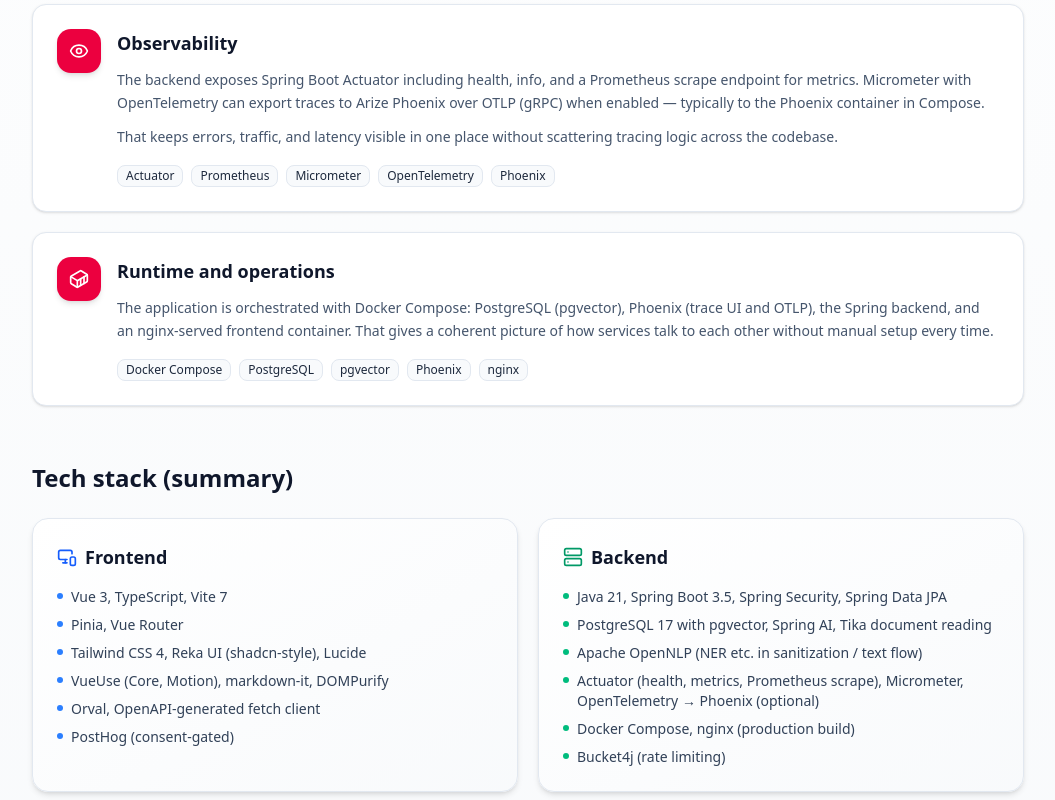
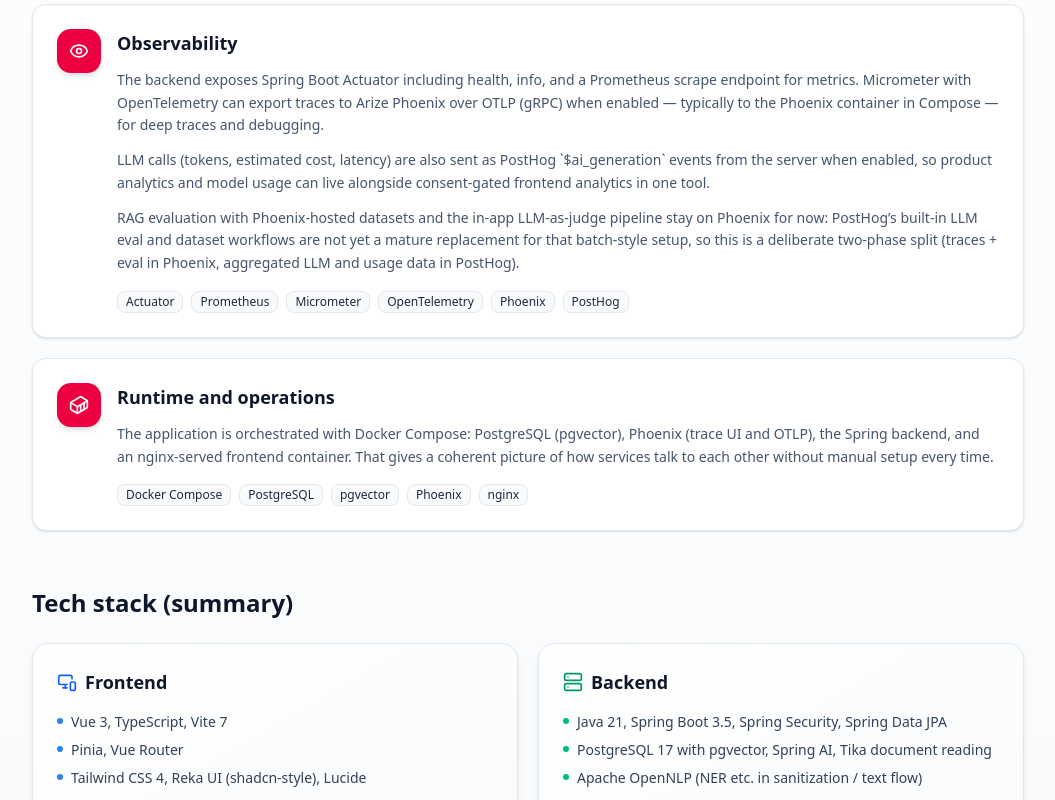
Before and after one commit to kdm-kev-NTNU/AboutMe, a Vue app in the folder frontend/homepage/: page /tech-stack in a window 1280 px wide. Shown: the part 2860-3660 px from the top of the page, without its empty margins (112-1167 px from the left). Built offline with nearby package versions, Linux system fonts and the light colour scheme; no server answers.

Commit message:
docs(frontend): explain PostHog vs Phoenix observability split in TechStackView

```diff
--- a/frontend/homepage/src/views/TechStackView.vue
+++ b/frontend/homepage/src/views/TechStackView.vue
@@ -188,7 +188,7 @@ const stackFront = computed(() =>
         'Tailwind CSS 4, Reka UI (shadcn-stil), Lucide',
         'VueUse (Core, Motion), markdown-it, DOMPurify',
         'Orval, OpenAPI-generert fetch-klient',
-        'PostHog (samtykkestyrt)',
+        'PostHog (analyse + LLM-observabilitet, samtykkestyrt på nettsiden)',
       ] as const)
     : ([
         'Vue 3, TypeScript, Vite 7',
@@ -196,7 +196,7 @@ const stackFront = computed(() =>
         'Tailwind CSS 4, Reka UI (shadcn-style), Lucide',
         'VueUse (Core, Motion), markdown-it, DOMPurify',
         'Orval, OpenAPI-generated fetch client',
-        'PostHog (consent-gated)',
+        'PostHog (analytics + LLM observability, consent-gated in the browser)',
       ] as const),
 )
 
@@ -206,7 +206,7 @@ const stackBack = computed(() =>
         'Java 21, Spring Boot 3.5, Spring Security, Spring Data JPA',
         'PostgreSQL 17 med pgvector, Spring AI, Tika-dokumentlesing',
         'Apache OpenNLP (NER m.m. i saniterings-/tekstflyt)',
-        'Actuator (helse, metrics, Prometheus-scrape), Micrometer, OpenTelemetry → Phoenix (valgfritt)',
+        'Actuator (helse, metrics, Prometheus-scrape), Micrometer, OTel → Phoenix (spor), PostHog (LLM-genereringer)',
         'Docker Compose, nginx (produksjonsbygg)',
         'Bucket4j (rate limiting)',
       ] as const)
@@ -214,7 +214,7 @@ const stackBack = computed(() =>
         'Java 21, Spring Boot 3.5, Spring Security, Spring Data JPA',
         'PostgreSQL 17 with pgvector, Spring AI, Tika document reading',
         'Apache OpenNLP (NER etc. in sanitization / text flow)',
-        'Actuator (health, metrics, Prometheus scrape), Micrometer, OpenTelemetry → Phoenix (optional)',
+        'Actuator (health, metrics, Prometheus scrape), Micrometer, OTel → Phoenix (traces), PostHog (LLM generations)',
         'Docker Compose, nginx (production build)',
         'Bucket4j (rate limiting)',
       ] as const),
@@ -318,12 +318,13 @@ const sections = computed<Section[]>(() => {
         id: 'observability',
         heading: 'Observabilitet',
         paragraphs: [
-          'Backend eksponerer Spring Boot Actuator med blant annet health, info og Prometheus-scrape for metrics. Micrometer med OpenTelemetry kan sende spor til Arize Phoenix over OTLP (gRPC) når eksport er slått på — typisk mot Phoenix-containeren i Compose.',
-          'Det gir ett grep om feil, trafikk og latens uten å spre sporingslogikk overalt i koden.',
+          'Backend eksponerer Spring Boot Actuator med blant annet health, info og Prometheus-scrape for metrics. Micrometer med OpenTelemetry kan sende spor til Arize Phoenix over OTLP (gRPC) når eksport er slått på — typisk mot Phoenix-containeren i Compose — for detaljerte spor og feilsøking.',
+          'LLM-kall (tokens, estimert kostnad, latens) sendes også som PostHog $ai_generation-hendelser fra serveren når det er slått på, slik at produktanalyse og modellbruk kan sees i samme verktøy som samtykkestyrt frontend-analyse.',
+          'RAG-evaluering med datasett i Phoenix og LLM-as-judge i egen kode beholdes der: PostHogs innebygde LLM-eval og datasett-flyt er mindre modne for denne typen batch-pipeline enn dagens Phoenix-integrasjon, så det er en bevisst to-fase-arkitektur (spor + eval i Phoenix, aggregert LLM- og bruksdata i PostHog).',
         ],
         icon: Eye,
         category: 'devops',
-        badges: ['Actuator', 'Prometheus', 'Micrometer', 'OpenTelemetry', 'Phoenix'],
+        badges: ['Actuator', 'Prometheus', 'Micrometer', 'OpenTelemetry', 'Phoenix', 'PostHog'],
       },
       {
         id: 'runtime',
@@ -412,12 +413,13 @@ const sections = computed<Section[]>(() => {
       id: 'observability',
       heading: 'Observability',
       paragraphs: [
-        'The backend exposes Spring Boot Actuator including health, info, and a Prometheus scrape endpoint for metrics. Micrometer with OpenTelemetry can export traces to Arize Phoenix over OTLP (gRPC) when enabled — typically to the Phoenix container in Compose.',
-        'That keeps errors, traffic, and latency visible in one place without scattering tracing logic across the codebase.',
+        'The backend exposes Spring Boot Actuator including health, info, and a Prometheus scrape endpoint for metrics. Micrometer with OpenTelemetry can export traces to Arize Phoenix over OTLP (gRPC) when enabled — typically to the Phoenix container in Compose — for deep traces and debugging.',
+        'LLM calls (tokens, estimated cost, latency) are also sent as PostHog `$ai_generation` events from the server when enabled, so product analytics and model usage can live alongside consent-gated frontend analytics in one tool.',
+        'RAG evaluation with Phoenix-hosted datasets and the in-app LLM-as-judge pipeline stay on Phoenix for now: PostHog’s built-in LLM eval and dataset workflows are not yet a mature replacement for that batch-style setup, so this is a deliberate two-phase split (traces + eval in Phoenix, aggregated LLM and usage data in PostHog).',
       ],
       icon: Eye,
       category: 'devops',
-      badges: ['Actuator', 'Prometheus', 'Micrometer', 'OpenTelemetry', 'Phoenix'],
+      badges: ['Actuator', 'Prometheus', 'Micrometer', 'OpenTelemetry', 'Phoenix', 'PostHog'],
     },
     {
       id: 'runtime',
```
